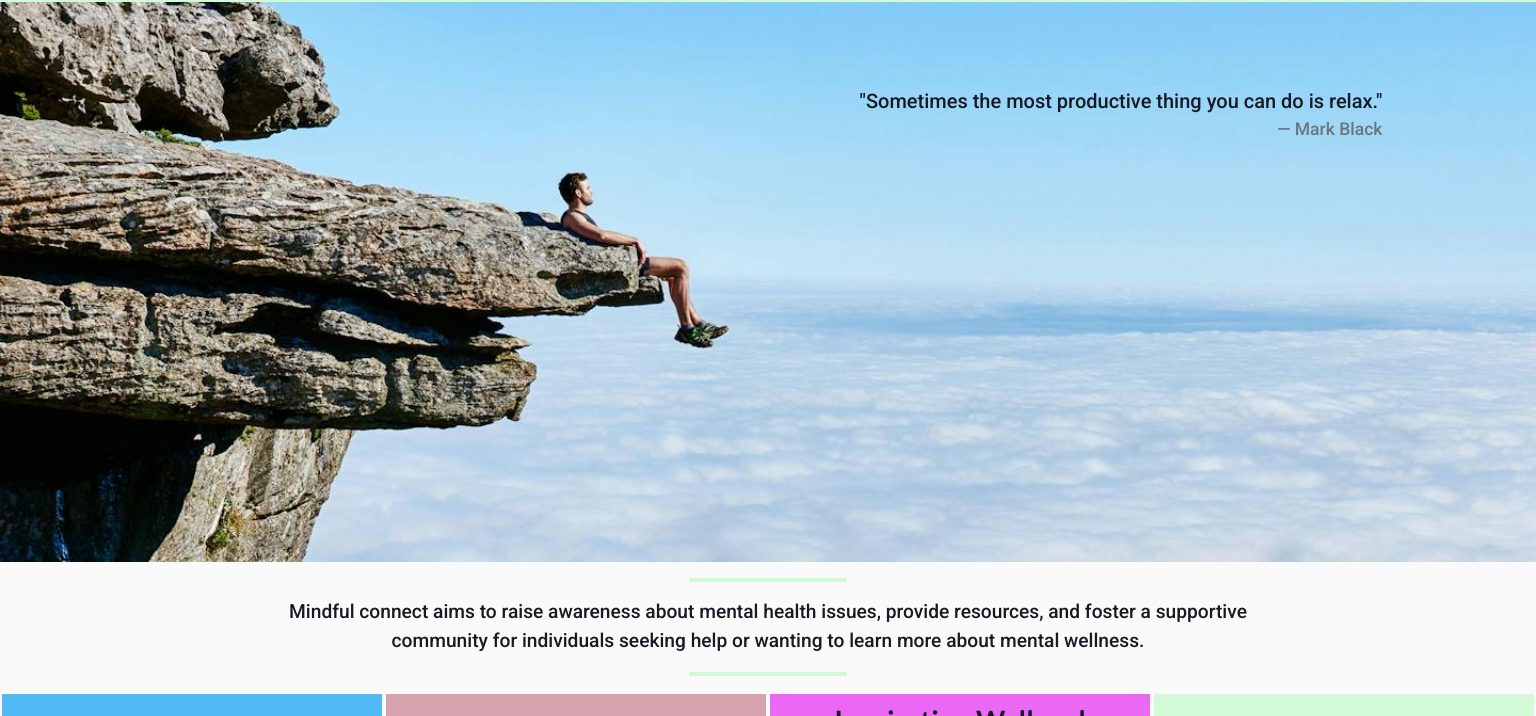
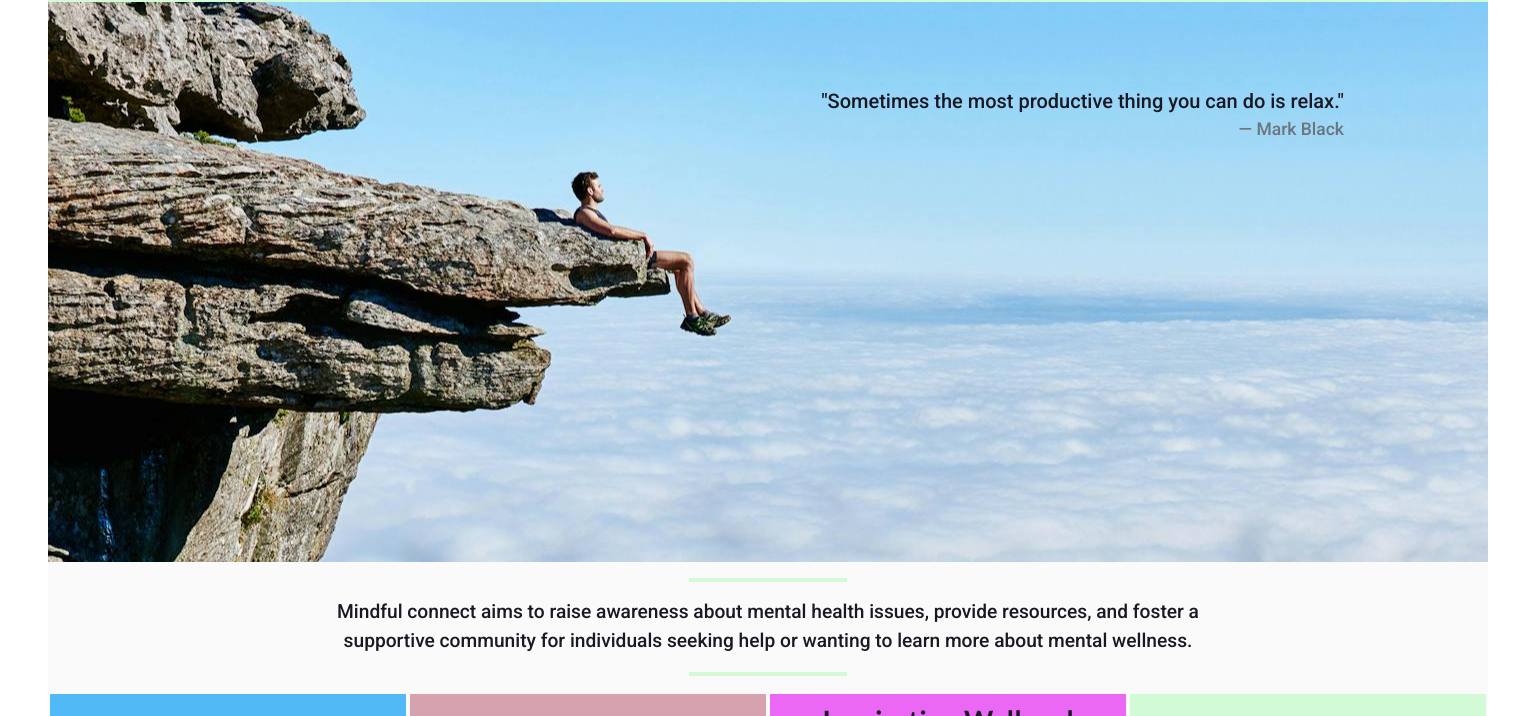
Before and after one commit to MFS4711/project1-practice, a plain HTML site: page index.html in a window 1536 px wide. Shown: the part 61-777 px from the top of the page. Drawn offline with nearby package versions, Linux system fonts and the light colour scheme.

Commit message:
Add max-width of 1440px

```diff
--- a/assets/styles/style.css
+++ b/assets/styles/style.css
@@ -309,3 +309,10 @@ footer {
         padding-top: 60px;
     }
 }
+
+@media screen and (min-width: 1440px) {
+    body {
+        max-width: 1440px;
+        margin: 0 auto;
+    }
+}
```
